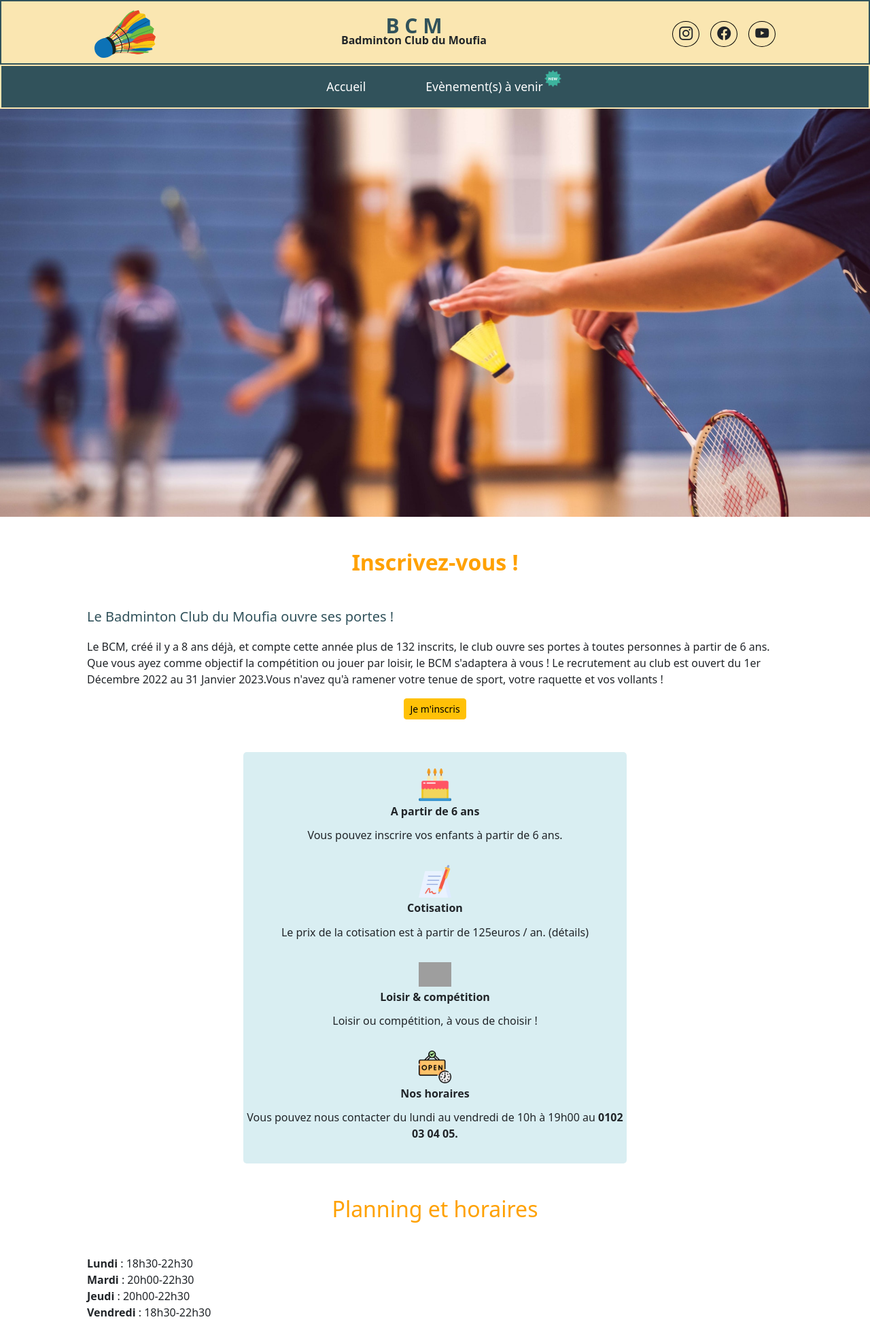
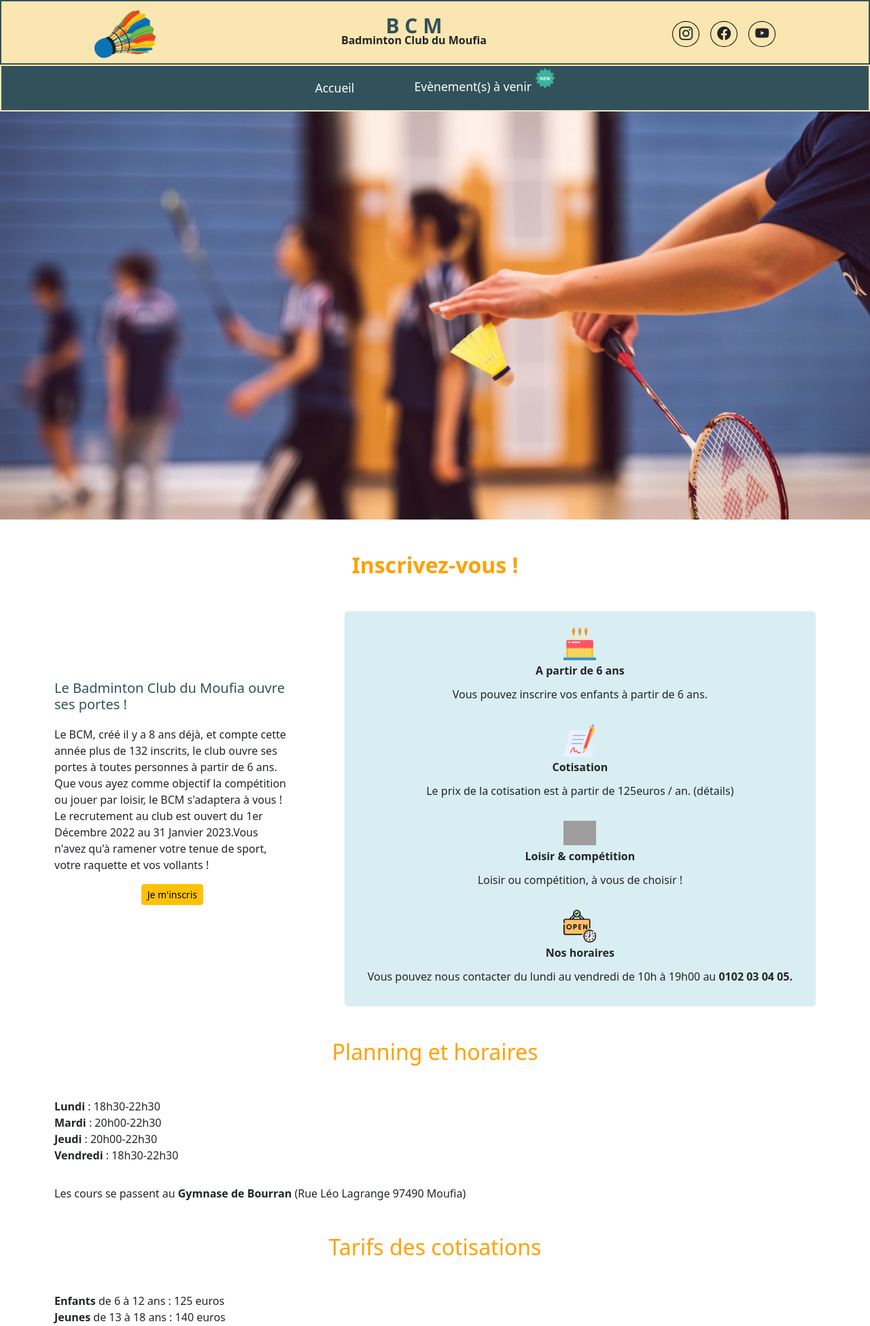
Before and after one commit to Florent-Hoareau/Evaluation-2, a PHP site: page / in a window 1280 px wide. Shown: the top 1950 px of the page at 68% size. Run offline with PHP 8.4, Linux system fonts and the light colour scheme; grey boxes are pictures that could not be loaded.

Commit message:
optimisation des métas des deux pages en cours

```diff
--- a/index.html
+++ b/index.html
@@ -11,13 +11,15 @@
     <link rel="stylesheet" href="https://cdn.jsdelivr.net/npm/bootstrap-icons@1.10.2/font/bootstrap-icons.css">
     <!-- Mon fichier CSS -->
     <link rel="stylesheet" href="styles.css">
+
     <title>Badminton Club du Moufia</title>
+    <link rel="icon" type="image/x-icon" href="/images/vollant2.png">
 </head>
 <body>
     <header>
         <nav class="navigation_bar">
             <div class="cont_wrapper">
-                <img class="img_header" src="images/vollant 2.png" alt="vollant" >
+                <img class="img_header" src="images/vollant2.png" alt="volant" >
                     <div class="cont_header">
                         <a href="/index.html" class="logo fw-semibold">B C M</a>
                         <h1 class="titre fw-semibold">Badminton Club du Moufia</h1>
@@ -30,16 +32,14 @@
                             </ul>
                         </div>
             </div>
-            </div>
                         <div class="navigation-links">
                             <ul>
-                                <a href="/index.html">
-                                <li>Accueil</li>
-                                </a>
-                                <a href="/event.html">
-                                    <li>Evènement(s) à venir</li>
-                                </a>
-                                <img src="images/new2.png" alt="new" class="new">
+                                <li><a href="/index.html">
+                                Accueil
+                                </a></li>
+                                    <li><a href="/event.html">
+                                    Evènement(s) à venir <img src="images/new2.png" alt="new" class="new"></a>
+                                    </li>
                             </ul>
                         </div>
         <img src="images/menu.png" alt="menu ham" class="menu_hum">
@@ -53,6 +53,8 @@
  <h2 class="fw-semibold">Inscrivez-vous !</h2>
 
  <article class="article1">
+        <div class="cont_inscri">
+            <div class="inscri_info">
             <h3 class="fw-normal fs-5">Le Badminton Club du Moufia ouvre ses portes !</h3>
                 <p>Le BCM, créé il y a 8 ans déjà, et compte cette année plus de 132
                     inscrits, le club ouvre ses portes à toutes personnes à partir de 6 ans.
@@ -62,8 +64,9 @@
                     votre tenue de sport, votre raquette et vos vollants !
                 </p>
                 <div class="cont_btn_direction_formu">
-            <a type="button" class="btn btn-warning btn-sm button" href="#cont_formu">
+                    <a class="btn btn-warning btn-sm button" href="#cont_formu">
                     Je m'inscris</a>
+                </div>
             </div>
 
             <div class="cont_quatres_elem">
@@ -91,6 +94,8 @@
                     </p>
                 </div>
             </div>
+        </div>
+
 </article>
 
 <article class="article2">
@@ -144,7 +149,7 @@
 
                 <div class="input-box">
                     <label class="details" for="phone">Telephone:</label>
-                    <input type="tel" placeholder="Entrez votre numéro" name="tel" maxlength="10" required>
+                    <input id ="phone" type="tel" placeholder="Entrez votre numéro" name="tel" maxlength="10" required>
                 </div>
 
                 <div class="button_formu">
@@ -164,7 +169,7 @@
     <div class="cont_foot">
         <h2 class="title-footer">Badminton Club du Moufia</h2>
             <div class="cont_info_footer">
-                <img class="img_footer" src="images/vollant 2.png" alt="vollant" >
+                <img class="img_footer" src="images/vollant2.png" alt="vollant" >
                 <p><span class="fw-semibold maison">Maison des associations</span>
                 <br>
                 55avenue des lilas 97490, MOUFIA
--- a/styles.css
+++ b/styles.css
@@ -21,6 +21,7 @@ a {
 ul {
     padding: 0;
 }
+
 
 h1,h2,h3,p{
     margin: 0;
@@ -70,6 +71,16 @@ footer h2{
 
 .titre, .navigation-links {
     display: none;
+    text-decoration: none;
+    list-style: none;
+}
+
+.navigation-links a {
+    color: white;
+}
+
+.navigation-links.active a {
+    color: #31525B;
 }
 
 .navigation-links.active {
@@ -108,10 +119,14 @@ footer h2{
     font-weight: bold;
 }
 
+.navigation-links.active ul li:last-of-type {
+    margin-left: 1.5em;
+}
+
 .new {
     width: 35px;
     position: relative;
-    bottom: 75px; left: 115px;
+    bottom: 20px;
 }
 
 /* -------------------------- INSCRIVEZ VOUS ----------------------- */
@@ -338,10 +353,9 @@ footer h2 {
     }
 
     .new {
-        position:relative;
-        bottom: 12px; left: -42px;
-        width: 25px;
-        margin-right: -1.5em;
+        width: 30px;
+        position: relative;
+        bottom: 15px; left: 0px;
     }
 
     .wrapper_header{
@@ -406,7 +420,7 @@ footer h2 {
     }
 
     .cont_quatres_elem {
-        width: clamp(50%,55%,60%);
+        width: clamp(70%,80%,90%);
         margin: 0 auto;
     }
 
@@ -450,6 +464,27 @@ footer h2 {
 
 }
 
+/* ----------------- MEDIA QUERRY TABLETTE ECRAN --------------- */
+@media screen and (min-width: 900px) {
+    .cont_inscri {
+        display: flex;
+        flex-direction: row;
+        margin: 0 auto;
+        gap: 5em;
+    }
+
+    .inscri_info {
+        width: 40%;
+        align-self: center;
+
+    }
+
+    .cont_quatres_elem{
+        width: 50%;
+        margin: 0;
+    }
+
+}
 
 
 
@@ -457,13 +492,14 @@ footer h2 {
 
 
 @media screen and (min-width: 1200px) {
+
         section{
-            width: 80%;
+            width: clamp(85%,87.5%,90%);
             margin: 0 auto;
         }
 
         .cont_quatres_elem {
-            width: clamp(50%,55%,60%);
+            width: clamp(70%,80%,90%);
             margin: 0 auto;
         }
 
```
Also changed, not shown: event.html (+12 -11 lines), styles_event.css (+33 -11 lines), images/vollant2.png (renamed from images/vollant 2.png). Lines whose indentation alone changed are shown as unchanged.
